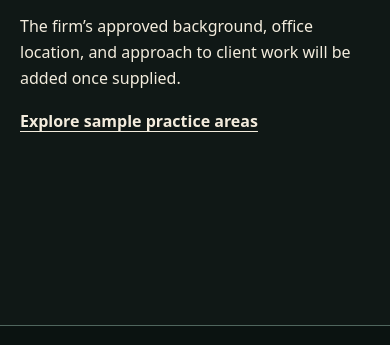
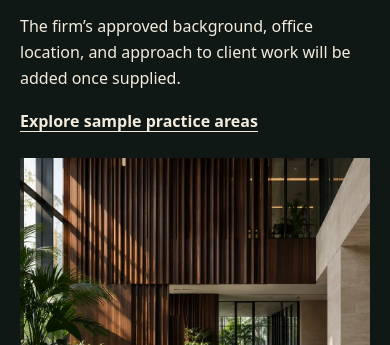
Before and after one commit to QuintonPang/ahsk-static-website, an Astro site: page /ahsk-static-website/about-us in a window 390 px wide. Shown: the part 267-612 px from the top of the page. Built offline with nearby package versions, Linux system fonts and the light colour scheme; Astro itself is replaced by a stand-in of ours.

Commit message:
Add original architectural and workshop imagery

```diff
--- a/src/content.ts
+++ b/src/content.ts
@@ -58,6 +58,7 @@ export const updates = [
   {
     kind: 'event',
     slug: 'small-business-contract-workshop',
+    image: { file: 'workshop-table.webp', alt: 'Hands taking notes on worksheets around a meeting table' },
     title: 'Small business contract workshop',
     summary: 'A sample session on turning a business agreement into a clear list of obligations and deadlines.',
     paragraphs: [
--- a/src/pages/[...slug].astro
+++ b/src/pages/[...slug].astro
@@ -25,6 +25,7 @@ const section = page.kind === 'practice' ? { path: 'practice-areas/', label: 'Pr
       <p>{page.item.prepare}</p>
       <a class="button" href={url('contact/')}>Contact</a>
     </> : <>
+      {page.item.image && <img class="workshop-image article-image" src={url('assets/' + page.item.image.file)} alt={page.item.image.alt} decoding="async" />}
       {page.item.paragraphs.map(paragraph => <p>{paragraph}</p>)}
     </>}
   </article>
--- a/src/pages/about-us.astro
+++ b/src/pages/about-us.astro
@@ -3,10 +3,16 @@ import Site from '../layouts/Site.astro';
 import { url } from '../content';
 ---
 <Site title="About">
-  <section class="wrap interior prose">
-    <h1>About Ang and Koh</h1>
-    <p>This website concept shows how a firm can explain its services, introduce its people, and help visitors prepare for a first conversation.</p>
-    <p>The firm’s approved background, office location, and approach to client work will be added once supplied.</p>
-    <a class="text-link" href={url('practice-areas/')}>Explore sample practice areas</a>
+  <section class="wrap interior about-layout">
+    <div class="prose">
+      <h1>About Ang and Koh</h1>
+      <p>This website concept shows how a firm can explain its services, introduce its people, and help visitors prepare for a first conversation.</p>
+      <p>The firm’s approved background, office location, and approach to client work will be added once supplied.</p>
+      <a class="text-link" href={url('practice-areas/')}>Explore sample practice areas</a>
+    </div>
+    <figure class="about-figure">
+      <img src={url('assets/office-atrium.webp')} alt="Daylight falling across timber fins and a limestone wall in a contemporary atrium" decoding="async" />
+      <figcaption>Illustrative interior</figcaption>
+    </figure>
   </section>
 </Site>
--- a/src/pages/news-events.astro
+++ b/src/pages/news-events.astro
@@ -18,6 +18,7 @@ const sections = [
         <h2 id={section.key + '-heading'}>{section.title}</h2>
         <ul class="updates-list">
           {updates.filter(item => item.kind === section.key).map(item => <li>
+            {item.image && <img class="workshop-image" src={url('assets/' + item.image.file)} alt={item.image.alt} loading="lazy" decoding="async" />}
             {item.kind === 'event' && <p class="event-status">Example event · Registration unavailable</p>}
             <h3><a href={url('news-events/' + item.slug + '/')}>{item.title}<span class="chevron" aria-hidden="true"></span></a></h3>
             <p>{item.summary}</p>
--- a/src/styles/site.css
+++ b/src/styles/site.css
@@ -174,3 +174,20 @@ textarea { resize: vertical; }
 @media (max-width: 760px) {
   .updates-grid { grid-template-columns: minmax(0, 1fr); }
 }
+
+.about-layout {
+  display: grid;
+  grid-template-columns: minmax(0, .92fr) minmax(0, 1.08fr);
+  align-items: start;
+  gap: clamp(24px, 6vw, 70px);
+}
+.about-figure { margin: 0; }
+.about-figure img, .workshop-image { display: block; width: 100%; object-fit: cover; }
+.about-figure img { aspect-ratio: 5 / 4; }
+.about-figure figcaption { margin-top: 8px; color: var(--muted); font-size: .85rem; }
+.workshop-image { aspect-ratio: 2 / 1; margin-bottom: 18px; }
+.article-image { margin-block: 24px; }
+@media (max-width: 760px) {
+  .about-layout { grid-template-columns: minmax(0, 1fr); }
+  .about-figure img { aspect-ratio: 4 / 3; }
+}
```
Also changed, not shown: public/assets/office-atrium.webp (added), public/assets/workshop-table.webp (added).
